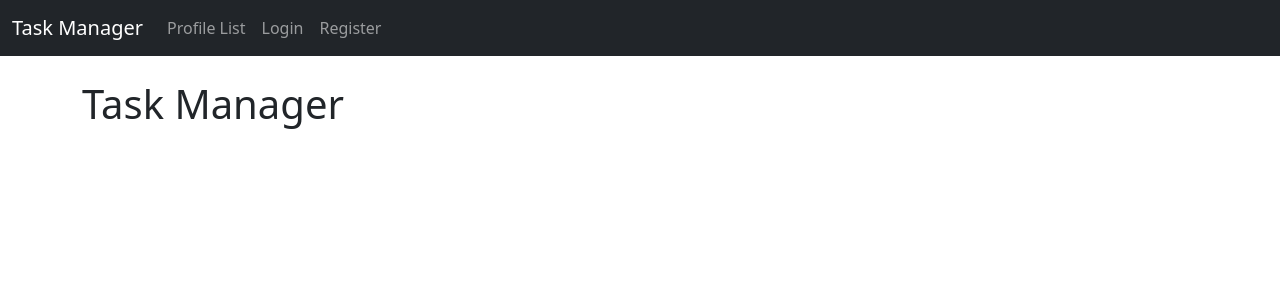
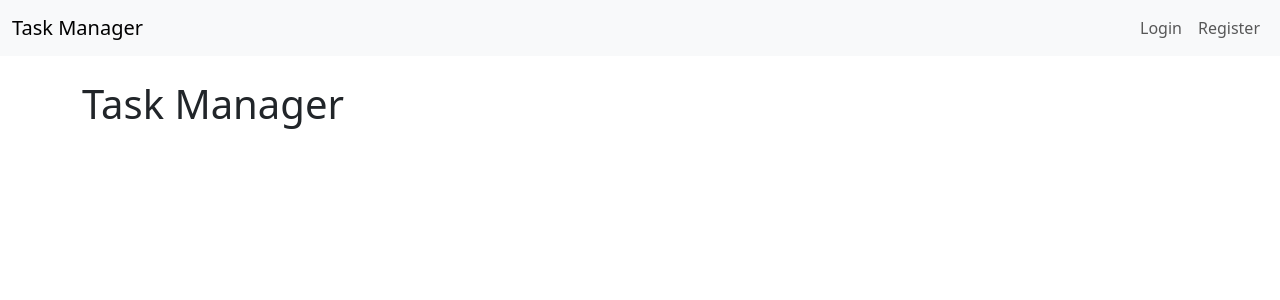
Before and after one commit to eminah734/TaskManager, a Django app: page / in a window 1280 px wide. Shown: the top 300 px of the page. Run offline with Django 5.2, Linux system fonts and the light colour scheme; data that the repository does not hold is empty.

Commit message:
proba dodoania mozliwaosci zadan naprawa strony(sa bledy) itp.

```diff
--- a/TaskManager/TaskWeb/admin.py
+++ b/TaskManager/TaskWeb/admin.py
@@ -1,6 +1,6 @@
 from django.contrib import admin
 from django.contrib.auth.models import Group, User
-from .models import Profile, Tweet
+from .models import Profile, Task
 
 # Register your models here.
 
@@ -22,4 +22,4 @@ class UserAdmin(admin.ModelAdmin):
 admin.site.unregister(User)
 admin.site.register(User, UserAdmin)
 
-admin.site.register(Tweet)
+admin.site.register(Task)
--- a/TaskManager/TaskWeb/models.py
+++ b/TaskManager/TaskWeb/models.py
@@ -4,8 +4,8 @@ from django.db.models.signals import post_save
 
 # Create your models here.
 
-class Tweet(models.Model):
-    user = models.ForeignKey(User, related_name="tweets", on_delete=models.DO_NOTHING)
+class Task(models.Model):
+    user = models.ForeignKey(User, related_name="tasks", on_delete=models.DO_NOTHING)
     body = models.CharField(max_length=150)
     created_at = models.DateTimeField(auto_now_add=True)
 
--- a/TaskManager/TaskWeb/templates/home.html
+++ b/TaskManager/TaskWeb/templates/home.html
@@ -4,11 +4,11 @@
 {% block content %}
     <h1>Task Manager</h1>
 
-    {% for tweet in tweets %}
+    {% for task in Task %}
         <div class="container text-center">
             <div class="alert alert-primary" role="alert">
-                {{ tweet.body }}
-                <small class="text-muted">Posted by @{{ tweet.user.profile }} on ({{ tweet.created_at }})</small>
+                {{ task.body }}
+                <small class="text-muted">Posted by @{{ task.user.profile }} on ({{ task.created_at }})</small>
             </div>
         </div>
 
--- a/TaskManager/TaskWeb/templates/navbar.html
+++ b/TaskManager/TaskWeb/templates/navbar.html
@@ -1,37 +1,32 @@
-<nav class="navbar navbar-expand-lg navbar-dark bg-dark">
+<nav class="navbar navbar-expand-lg navbar-light bg-light custom-navbar">
   <div class="container-fluid">
-      <a class="navbar-brand" href="{% url 'home' %}">Task Manager</a>
+      <a class="navbar-brand custom-brand" href="{% url 'home' %}">Task Manager</a>
       <button class="navbar-toggler" type="button" data-bs-toggle="collapse" data-bs-target="#navbarSupportedContent" aria-controls="navbarSupportedContent" aria-expanded="false" aria-label="Toggle navigation">
           <span class="navbar-toggler-icon"></span>
       </button>
       <div class="collapse navbar-collapse" id="navbarSupportedContent">
-        <ul class="navbar-nav me-auto mb-2 mb-lg-0">
+          <ul class="navbar-nav ms-auto mb-2 mb-lg-0">
 
+              {% if user.is_authenticated %}
               <li class="nav-item">
-            <a class="nav-link" href="{% url 'profile_list' %}">Profile List</a>
-          </li>
-          {% if user.is_authenticated %}
-
-
-          <li class="nav-item">
-            <a class="nav-link" href="{% url 'profile' request.user.id %}">My Profile</a>
+                <a class="nav-link custom-link" href="{% url 'task' %}">New Task</a>
               </li>
               <li class="nav-item">
-            <a class="nav-link" href="{% url 'tweet' %}">Task Manager</a>
+                  <a class="nav-link custom-link" href="{% url 'profile' request.user.id %}">My Profile</a>
               </li>
               <li class="nav-item">
-            <a class="nav-link" href="{% url 'logout' %}">logout</a>
+                <a class="nav-link custom-link" href="{% url 'profile_list' %}">Profile List</a>
               </li>
-
+              <li class="nav-item">
+                  <a class="nav-link custom-link" href="{% url 'logout' %}">Logout</a>
+              </li>
               {% else %}
               <li class="nav-item">
-            <a class="nav-link" href="{% url 'login' %}">Login</a>
+                  <a class="nav-link custom-link" href="{% url 'login' %}">Login</a>
               </li>
               <li class="nav-item">
-            <a class="nav-link" href="{% url 'register' %}">Register</a>
+                  <a class="nav-link custom-link" href="{% url 'register' %}">Register</a>
               </li>
-
-
               {% endif %}
           </ul>
       </div>
--- a/TaskManager/TaskWeb/templates/tweet.html
+++ b/TaskManager/TaskWeb/templates/newTask.html
@@ -15,7 +15,7 @@
 
 
 
-    <button type="submit" class="btn btn-primary">Tweet</button>
+    <button type="submit" class="btn btn-primary">Add</button>
 </form>
 {% endif %}
 
--- a/TaskManager/TaskWeb/urls.py
+++ b/TaskManager/TaskWeb/urls.py
@@ -6,7 +6,7 @@ urlpatterns = [
     path('', views.home, name="home"),
     path('profile_list/', views.profile_list, name='profile_list'),
     path('profile/<int:pk>', views.profile, name='profile'),
-    path('tweet/', views.tweet, name='tweet'),
+    path('newTask/', views.addNewTask, name='task'),
     path('login/', views.login_user, name='login'),
     path('logout/', views.logout_user, name='logout'),
     path('register/', views.register_user, name='register'),
--- a/TaskManager/TaskWeb/views.py
+++ b/TaskManager/TaskWeb/views.py
@@ -1,16 +1,16 @@
 from django.shortcuts import render,redirect
 from django.contrib import messages
-from .models import Profile, Tweet
-from .forms import TweetForm, SignUpForm
+from .models import Profile, Task
+from .forms import NewTaskForm, SignUpForm
 from django.contrib.auth import authenticate, login, logout
 from django.contrib.auth.forms import UserCreationForm
 from django import forms
 
 
 def home(request):
-    tweets = Tweet.objects.all().order_by("-created_at")
+    tasks = Task.objects.all().order_by("-created_at")
 
-    return render(request, 'home.html', {"tweets":tweets})
+    return render(request, 'home.html', {"tasks":tasks})
 
 def profile_list(request):
     if request.user.is_authenticated:
@@ -24,7 +24,7 @@ def profile_list(request):
 def profile(request, pk):
     if request.user.is_authenticated:
         profile = Profile.objects.get(user_id=pk)
-        tweets = Tweet.objects.filter(user_id=pk).order_by("-created_at")
+        tasks = Task.objects.filter(user_id=pk).order_by("-created_at")
 
         if request.method == "POST":
             current_user = request.user.profile
@@ -37,23 +37,23 @@ def profile(request, pk):
                 current_user.follows.add(profile)
                 messages.success(request, ("You have followed this user!"))
             current_user.save()
-        return render(request, "profile.html", {"profile":profile , "tweets":tweets})
+        return render(request, "profile.html", {"profile":profile , "task":tasks})
     else:
         messages.success(request, ("You must be logged in to view this page!"))
         return redirect('home')
 
 
-def tweet(request):
+def addNewTask(request):
     if request.user.is_authenticated:
-        form = TweetForm(request.POST or None)
+        form = NewTaskForm(request.POST or None)
         if request.method == "POST":
             if form.is_valid():
-                tweet = form.save(commit=False)
-                tweet.user = request.user
-                tweet.save()
-                messages.success(request, ("You successfully tweeted!"))
-                return redirect('tweet')
-        return render(request, "tweet.html", {"form":form})
+                task = form.save(commit=False)
+                task.user = request.user
+                task.save()
+                messages.success(request, ("You successfully added a new Task!"))
+                return redirect('newTask')
+        return render(request, "newTask.html", {"form":form})
     else:
         messages.success(request, ("You must be logged in to view this page!"))
         return redirect('home')
```
Also changed, not shown: TaskManager/TaskWeb/forms.py (+4 -4 lines), TaskManager/TaskWeb/migrations/0002_task_delete_tweet.py (added), TaskManager/db.sqlite3. Lines whose indentation alone changed are shown as unchanged.
